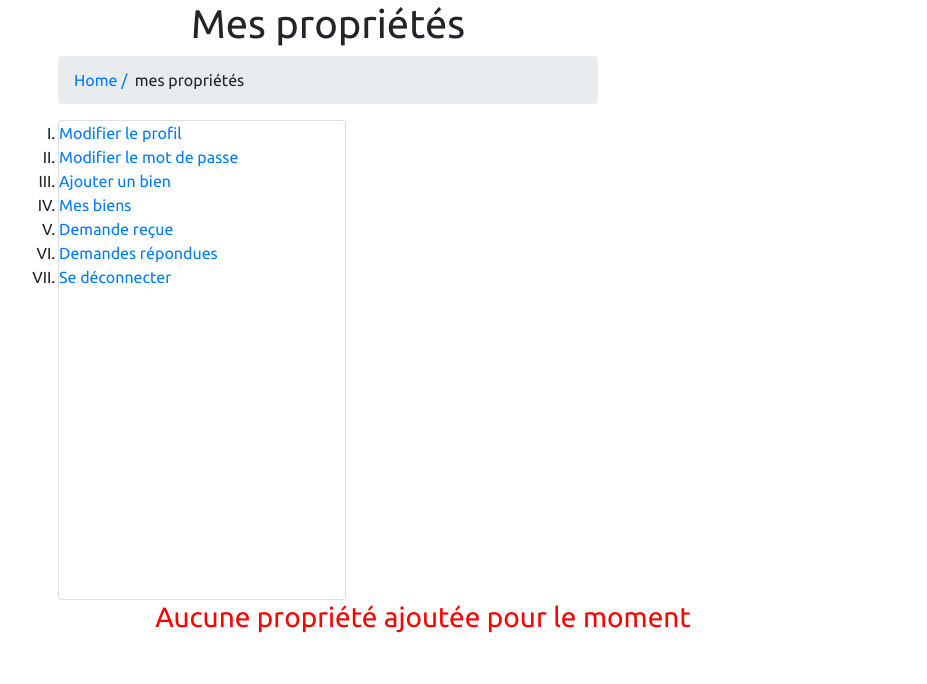
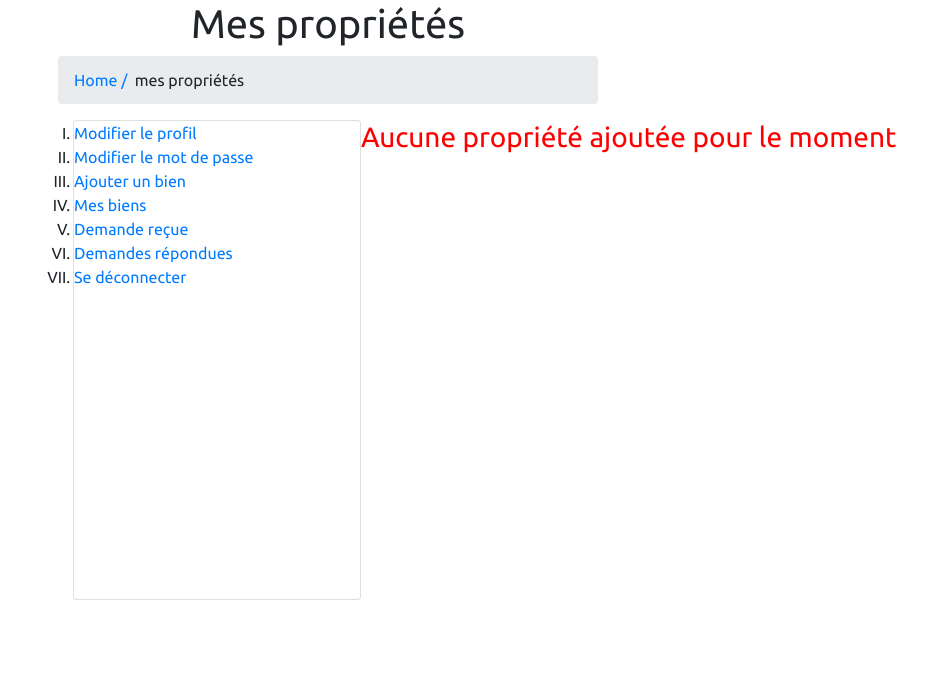
Before and after one commit to faisalbazid/filrouge, a PHP site: page /my-property.php in a window 1280 px wide. Shown: the part 116-800 px from the top of the page, without its empty margins (27-954 px from the left). Run offline with PHP 8.4, Linux system fonts and the light colour scheme; the visitor is signed in with stand-in values (Sample User, id 1); data that the repository does not hold is empty; some libraries are stand-ins or nearby versions.

Commit message:
update last

```diff
--- a/my-property.php
+++ b/my-property.php
@@ -25,8 +25,19 @@ if (strlen($_SESSION['s_id_per']==0)) {
             width:300px;
             height:300px;
         }
+        .sidebar{
+            display:flex;
+            margin-left:100px;
+
+        }
+       .card-pro{
+        display:flex;
+        justify-content:space-between;
+
+       }
     </style>
-<section id="page-title" class="page-title bg-overlay bg-overlay-dark2">
+<section class="my-pro">
+
             <div class="bg-section">
                 <!-- <img src="images/appartemeen.jpg" alt="Background" /> -->
             </div>
@@ -47,20 +58,37 @@ if (strlen($_SESSION['s_id_per']==0)) {
                             </div>
                             <div class="clearfix"></div>
                         </div>
- <?php include_once('includes/sidebar.php');?>
+
                         </div>
-                    <!-- .col-md-12 end -->
+
                 </div>
-                <!-- .row end -->
+
             </div>
-            <!-- .container end -->
+
         </section>
+        <section class="sidebar">
+  <div class="card" style="width: 18rem; height: 30rem;">
+  <ol  style="list-style-type:upper-roman" class="list-group list-group-flush">
+  <?php if($_SESSION['s_id_per']==0){?>
+
+  <?php } else{?>
+      <li><a href="user-profile.php" class="active">Modifier le profil</a></li>
+      <li><a href="change-password.php">Modifier le mot de passe</a></li>
+      <li><a href="add-property.php">Ajouter un bien</a></li>
+      <li><a href="my-property.php">Mes biens</a></li>
+      <li><a href="#">Demande reçue</a></li>
 
 
-        <section id="my-properties" class="my-properties properties-list">
-            <div class="container">
-                <div class="row">
-        <div class="col-xs-12 col-sm-8 col-md-8">
+          <li><a href="#">Demandes répondues</a></li>
+      <li><a href="logout.php">Se déconnecter</a></li>
+
+  <?php } ?>
+  </ol>
+</div>
+<section>
+
+
+
                       <?php
                      $id_per=$_SESSION['s_id_per'];
 
@@ -76,8 +104,9 @@ if($num>0){
 while($row=mysqli_fetch_array($query))
 {
 ?>
-                        <div class="container">
-<div class="card" style="width: 18rem;">
+<section class="card-pro">
+<div class="container">
+<div class="card " style="width: 18rem;">
 <a href="single-property-detail.php?code-imo=<?php echo $row['code_imo'];?>">
   <img class="card-img-top" src="image_client/<?php echo $row['image1'];?>">
 
@@ -97,14 +126,7 @@ while($row=mysqli_fetch_array($query))
                                 <?php } } else { ?>
    <h3 style="color:red" align="center"> Aucune propriété ajoutée pour le moment </h3>
         <?php } ?>
-        </div>
-                    <!-- .col-md-8 end -->
-                </div>
 
-                                </div>
-                <!-- .row end -->
-            </div>
-            <!-- .container end -->
         </section>
 </body>
 
```
